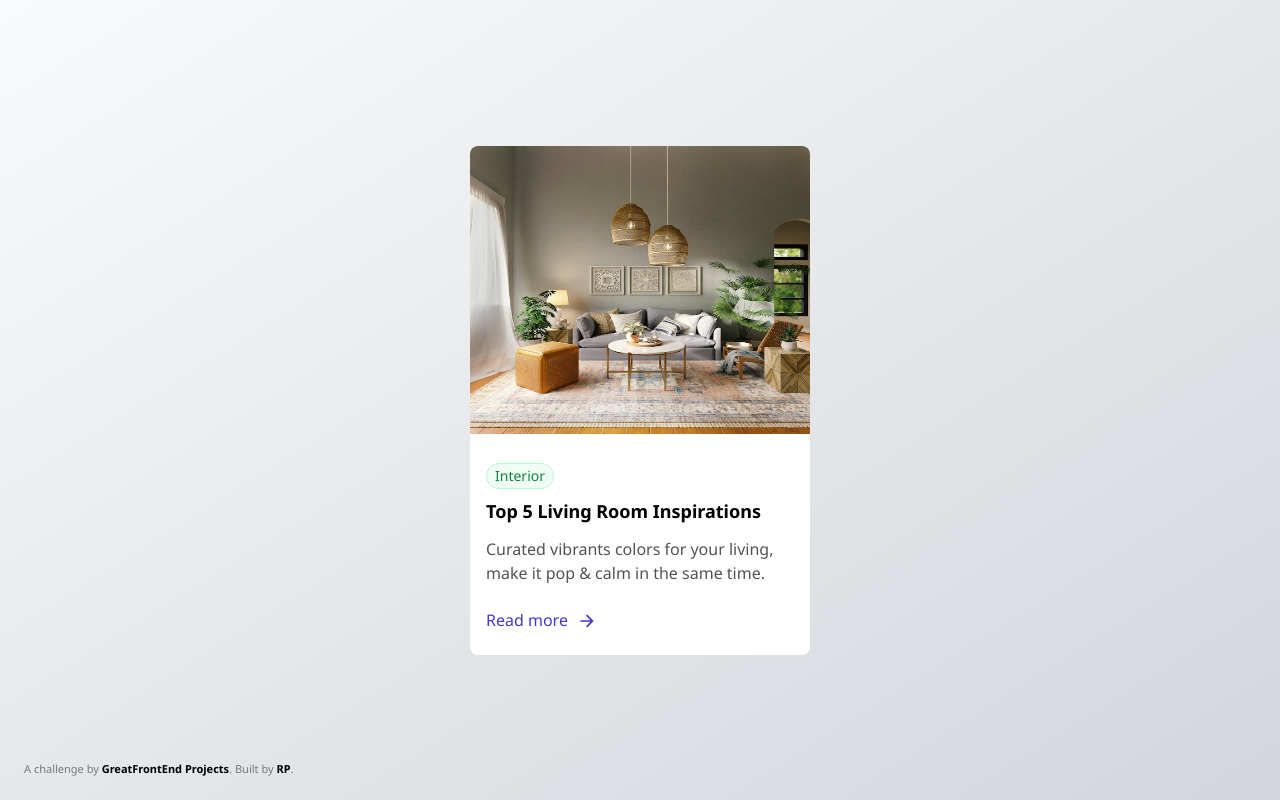
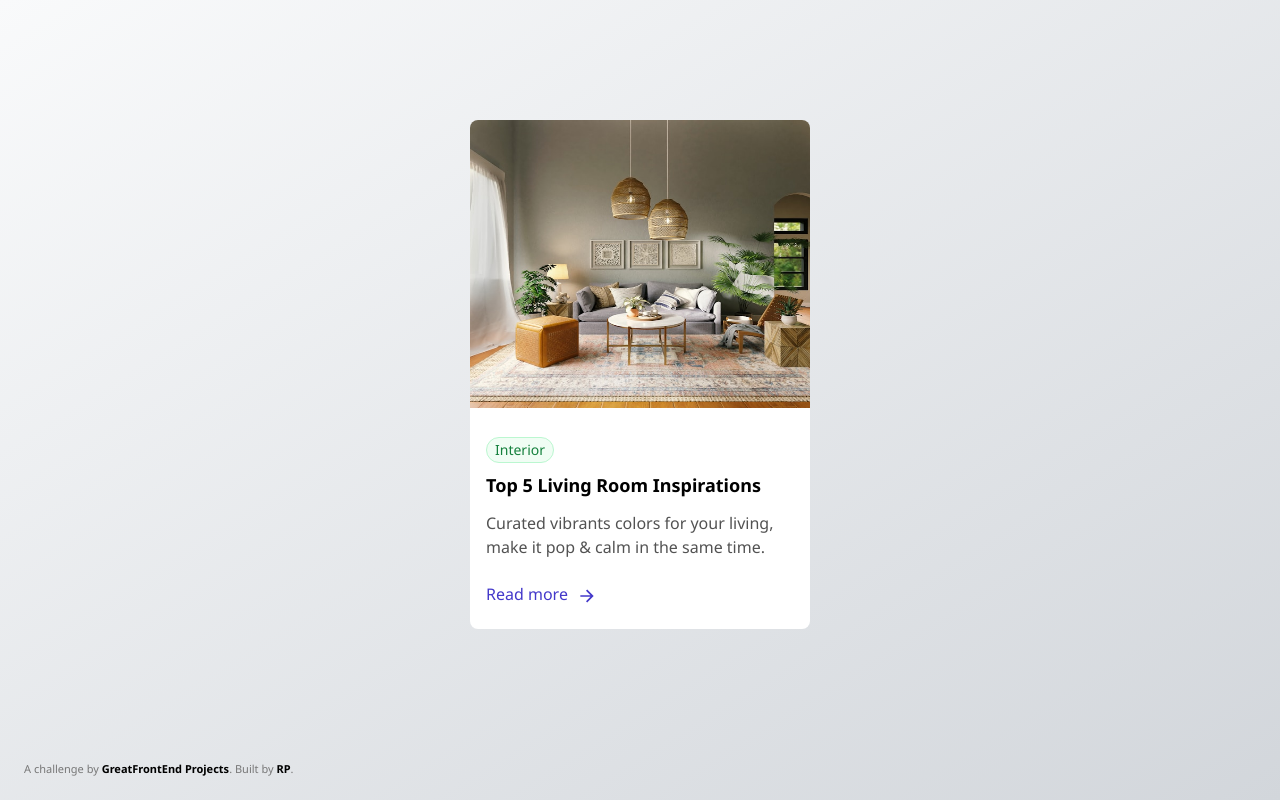
Before and after one commit to dev-rajapandi/great-fe-projects, a plain HTML site: page index.html in a window 1280 px wide. Drawn offline with Linux system fonts and the light colour scheme.

Commit message:
Margin Adjusted

```diff
--- a/css/style.css
+++ b/css/style.css
@@ -44,7 +44,7 @@ body {
   text-rendering: optimizeLegibility;
 
 
-  justify-content: center;
+  /* justify-content: center; */
   align-items: center;
   max-width: 1800px;
   min-height: 100dvh;
@@ -69,6 +69,7 @@ body {
 }
 
 #blog-container {
+  margin: 120px 0;
   width: min(340px, 94%);
   border-radius: var(--br);
   background-color: var(--bg-primary);
```
